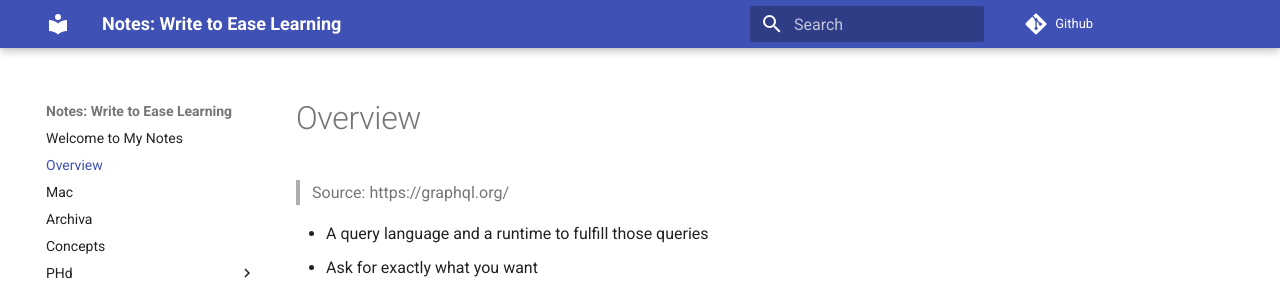
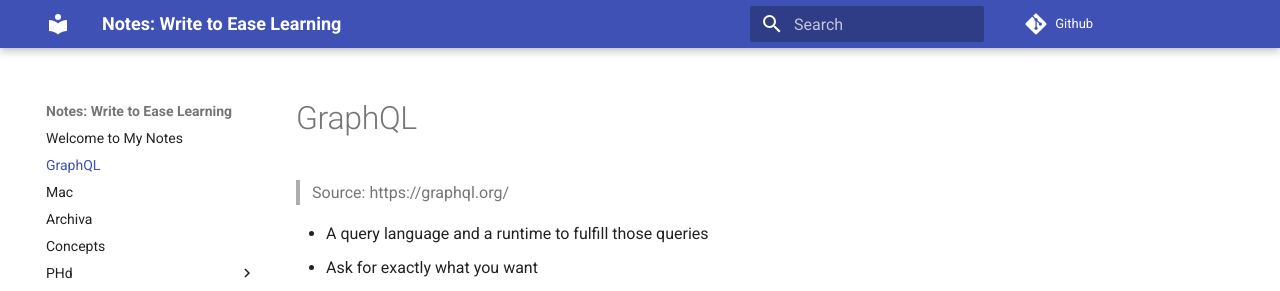
Before and after one commit to mohammedi-haroune/notes, an MkDocs documentation site: the page built from docs/GraphQL.md, in a window 1280 px wide and 900 px high. Shown: the top 291 px of the window. Built offline with MkDocs 1.6.1 and Material for MkDocs 9.7.7, drawn with Linux system fonts in a browser that asks for light colours; comment, search, counter and statistics services are not loaded.

Commit message:
Rename the title from Overview to GraphQL

```diff
--- a/docs/GraphQL.md
+++ b/docs/GraphQL.md
@@ -1,4 +1,4 @@
-# Overview
+# GraphQL
 >Source: https://graphql.org/
 
 - A query language and a runtime to fulfill those queries
```
